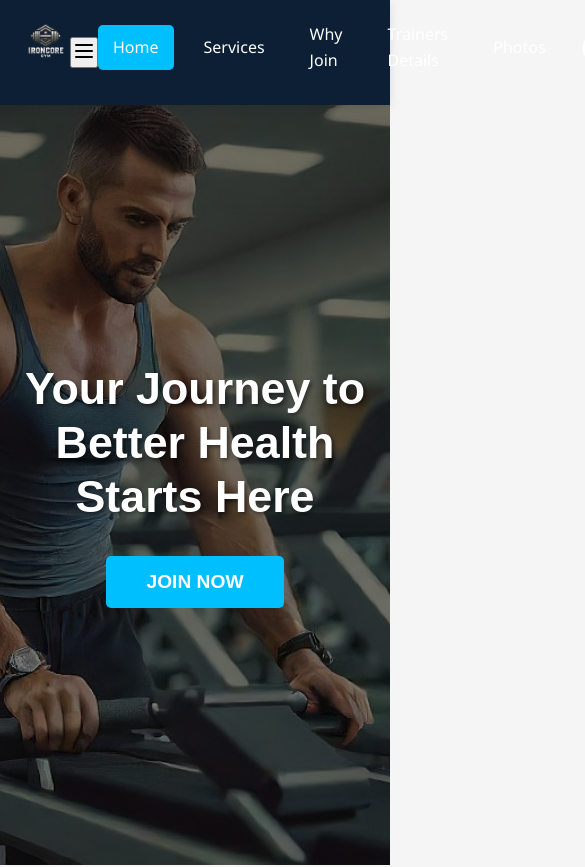
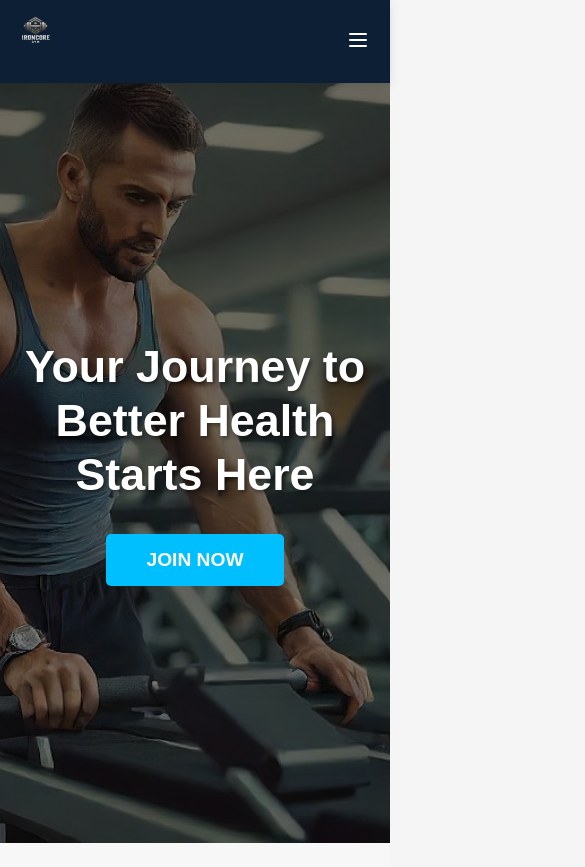
Before and after one commit to codinggita/ironcore_gym, a React (Vite) app in the folder Frontend/vite_app/: page /home in a window 390 px wide. Shown: the top 867 px of the page, 585 px wide, since content can reach past the window. Built offline with nearby package versions, Linux system fonts and the light colour scheme.

Commit message:
made the navbar section CSS responsive for all screen sizes.

```diff
--- a/Frontend/vite_app/src/components/Navbar.css
+++ b/Frontend/vite_app/src/components/Navbar.css
@@ -24,6 +24,15 @@
 
 .logo img:hover {
     transform: scale(1.05);
+}
+
+.menu-toggle {
+    display: none;
+    background: none;
+    border: none;
+    color: white;
+    cursor: pointer;
+    padding: 5px;
 }
 
 .nav-links {
@@ -70,7 +79,7 @@
 }
 
 .active {
-    background-color: #00bfff !important;
+    background-color: #223751 !important;
     padding: 10px 15px;
     border-radius: 5px;
     color: white !important;
@@ -150,19 +159,13 @@
         opacity: 0;
         transform: translateY(-10px);
     }
-
     to {
         opacity: 1;
         transform: translateY(0);
     }
 }
 
-/* Responsive adjustments */
-@media (max-width: 768px) {
-    .navbar {
-        padding: 12px 20px;
-    }
-
+@media (max-width: 1024px) {
     .nav-links {
         gap: 15px;
     }
@@ -175,3 +178,59 @@
         height: 50px;
     }
 }
+
+@media (max-width: 768px) {
+    .menu-toggle {
+        display: block;
+    }
+
+    .nav-links {
+        display: none;
+        position: absolute;
+        top: 100%;
+        left: 0;
+        right: 0;
+        flex-direction: column;
+        padding: 20px;
+        gap: 15px;
+        align-items: flex-start;
+    }
+
+    .nav-links.active {
+        display: flex;
+    }
+
+    .nav-links li {
+        width: 100%;
+    }
+
+    .nav-links a {
+        display: block;
+        width: 100%;
+    }
+
+    .user-menu {
+        width: 100%;
+    }
+
+    .dropdown-menu {
+        position: static;
+        width: 100%;
+        margin-top: 5px;
+        box-shadow: none;
+    }
+
+    .dropdown-menu::before {
+        display: none;
+    }
+}
+
+@media (max-width: 480px) {
+    .navbar {
+        padding: 10px 15px;
+    }
+
+    .logo img {
+        height: 40px;
+    }
+}
```
